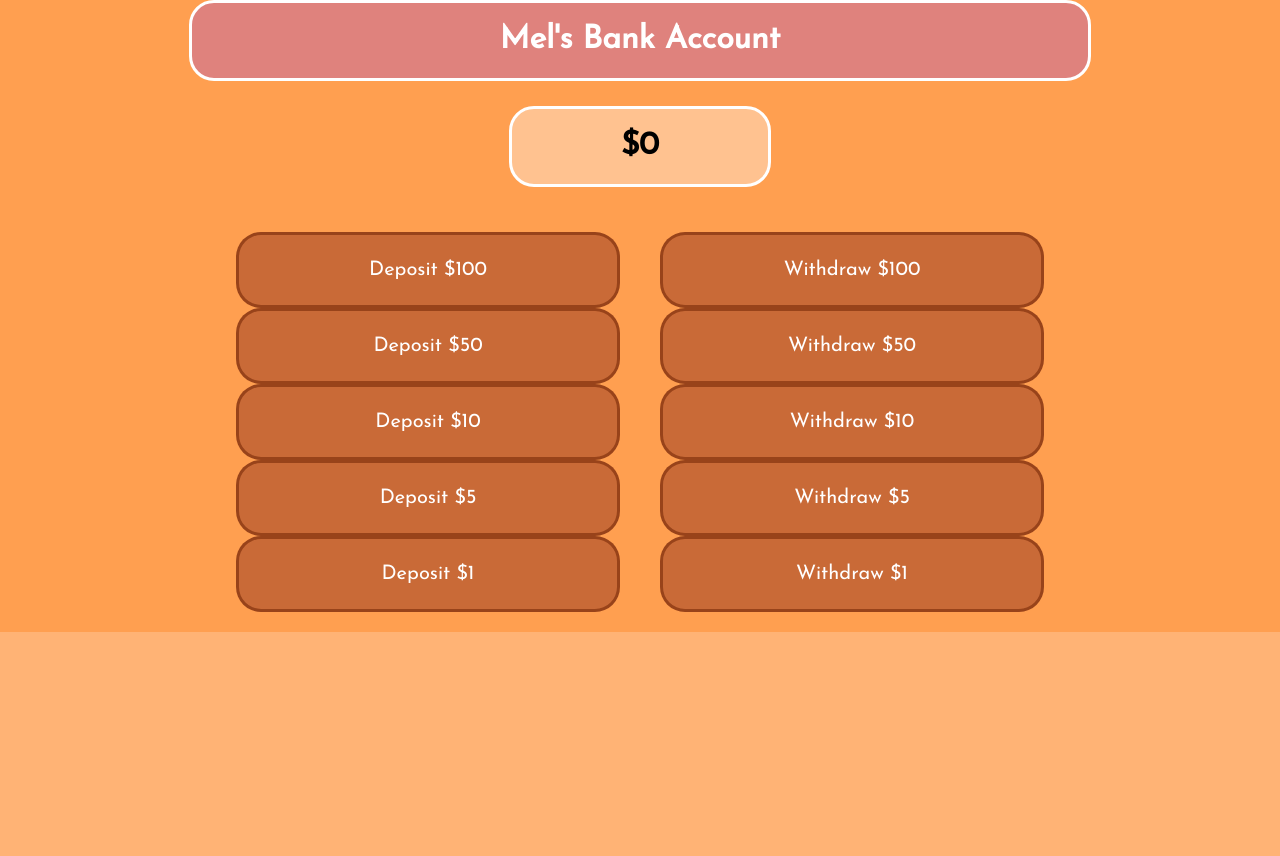
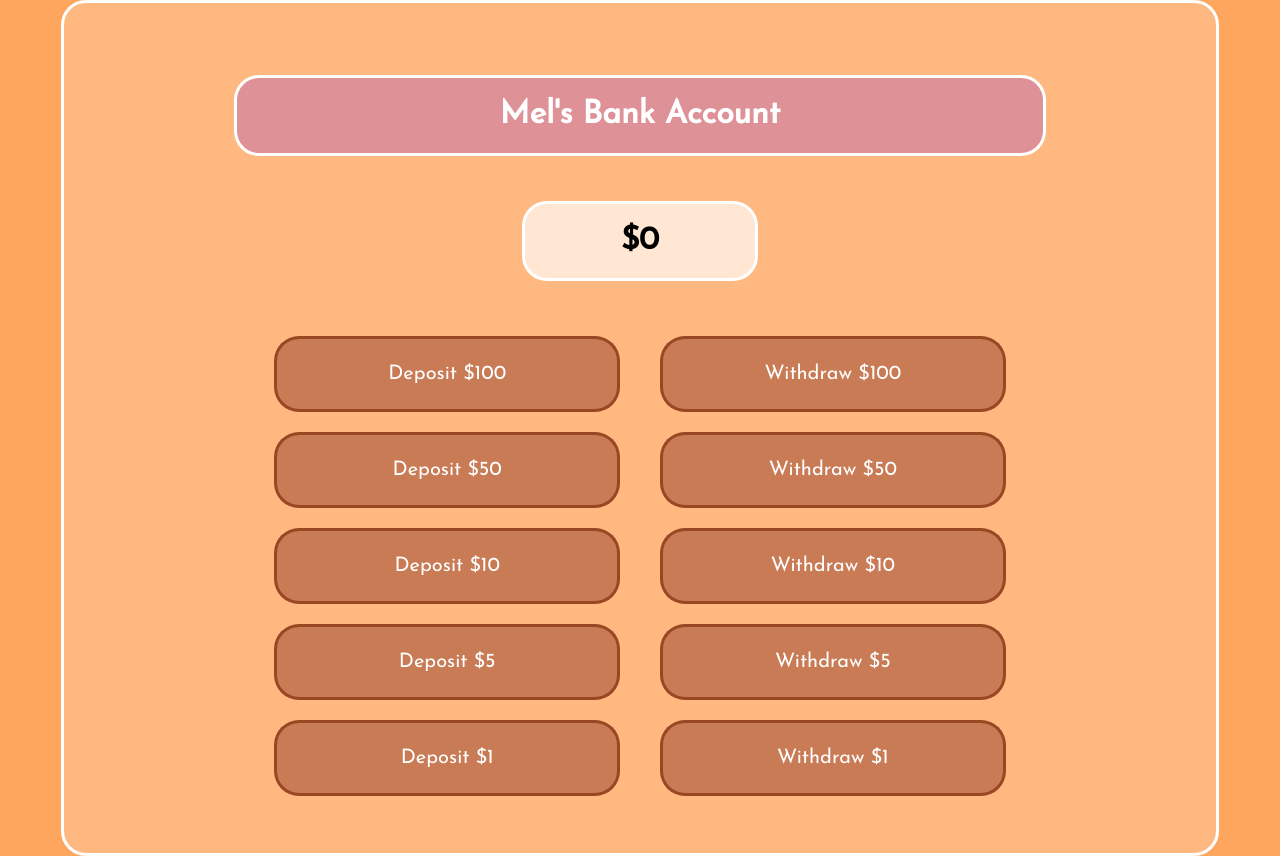
Before and after one commit to melxincognito/primera-react-redux, a React (Create React App) app: page / in a window 1280 px wide. Before the commit the page ends 800 px from the top, so only its background shows below. Built offline with nearby package versions, Linux system fonts and the light colour scheme.

Commit message:
added wobble to buttons

```diff
--- a/src/App.css
+++ b/src/App.css
@@ -1,15 +1,22 @@
 .App {
-  text-align: center;
-  background-color: rgba(255, 152, 67, 0.733);
+  display: flex-box;
+  align-content: center;
+  justify-content: center;
+  margin: auto;
   gap: 10px;
   font-family: "Josefin Sans", sans-serif;
+  border: solid white;
+  border-radius: 25px;
+  background-color: rgba(255, 255, 255, 0.212);
+  width: 90%;
+  height: 850px;
 }
 
 .logo {
   display: flex;
   justify-content: center;
   align-items: center;
-  margin: auto;
+  margin: 45px auto;
   border: solid rgb(255, 255, 255);
   background-color: rgba(182, 94, 182, 0.438);
   border-radius: 25px;
@@ -25,7 +32,7 @@
   align-content: center;
   justify-content: center;
   border-radius: 25px;
-  background-color: rgba(255, 255, 255, 0.363);
+  background-color: rgba(255, 255, 255, 0.664);
 }
 
 .depositWithdrawBtns {
@@ -42,11 +49,28 @@ button {
   font-size: 20px;
   color: white;
   font-family: "Josefin Sans", sans-serif;
+  margin: 10px 0px;
 }
 button:hover {
   background-color: rgba(102, 11, 11, 0.664);
+  animation: wobble 1s 1;
 }
 
 body {
-  background-color: rgba(255, 152, 67, 0.733);
+  background-color: rgba(255, 152, 67, 0.856);
 }
+
+@keyframes wobble {
+  25% {
+    transform: rotate(15deg);
+  }
+  50% {
+    transform: rotate(-30deg);
+  }
+  75% {
+    transform: rotate(5deg);
+  }
+  100% {
+    transform: rotate(0deg);
+  }
+}
```
